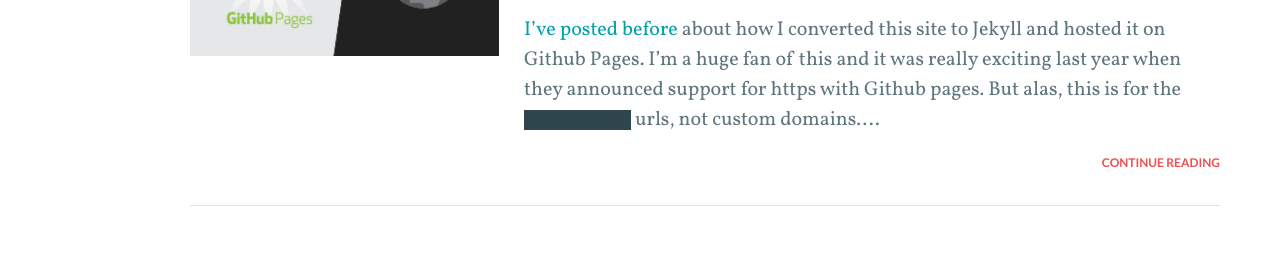
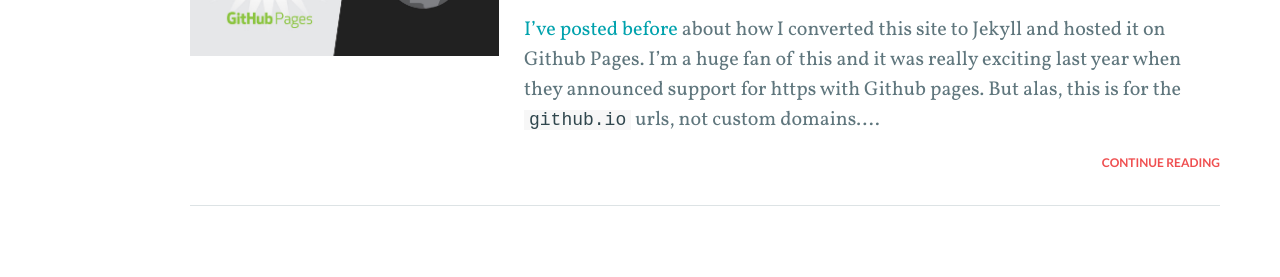
Before and after one commit to scttdavs/scttdavs.github.io, a Jekyll site: the page built from index.html, in a window 1280 px wide. Shown: the part 1252-1529 px from the top of the page. Built offline with Jekyll 4.4.1, drawn with Linux system fonts in a browser that asks for light colours; the list of posts is cut into pages by our own code.

Commit message:
fix css highlight issue

```diff
--- a/_sass/_highlight.scss
+++ b/_sass/_highlight.scss
@@ -17,7 +17,8 @@ $green:    #3AE25C; //  operators, other keywords
   white-space: pre-wrap;
 }
 
-code.highlighter-rouge {
+code.highlighter-rouge,
+code.language-plaintext.highlighter-rouge {
     color: $offmiddle-dark;
     background-color: $lightgray;
     padding-left: 5px;
```
